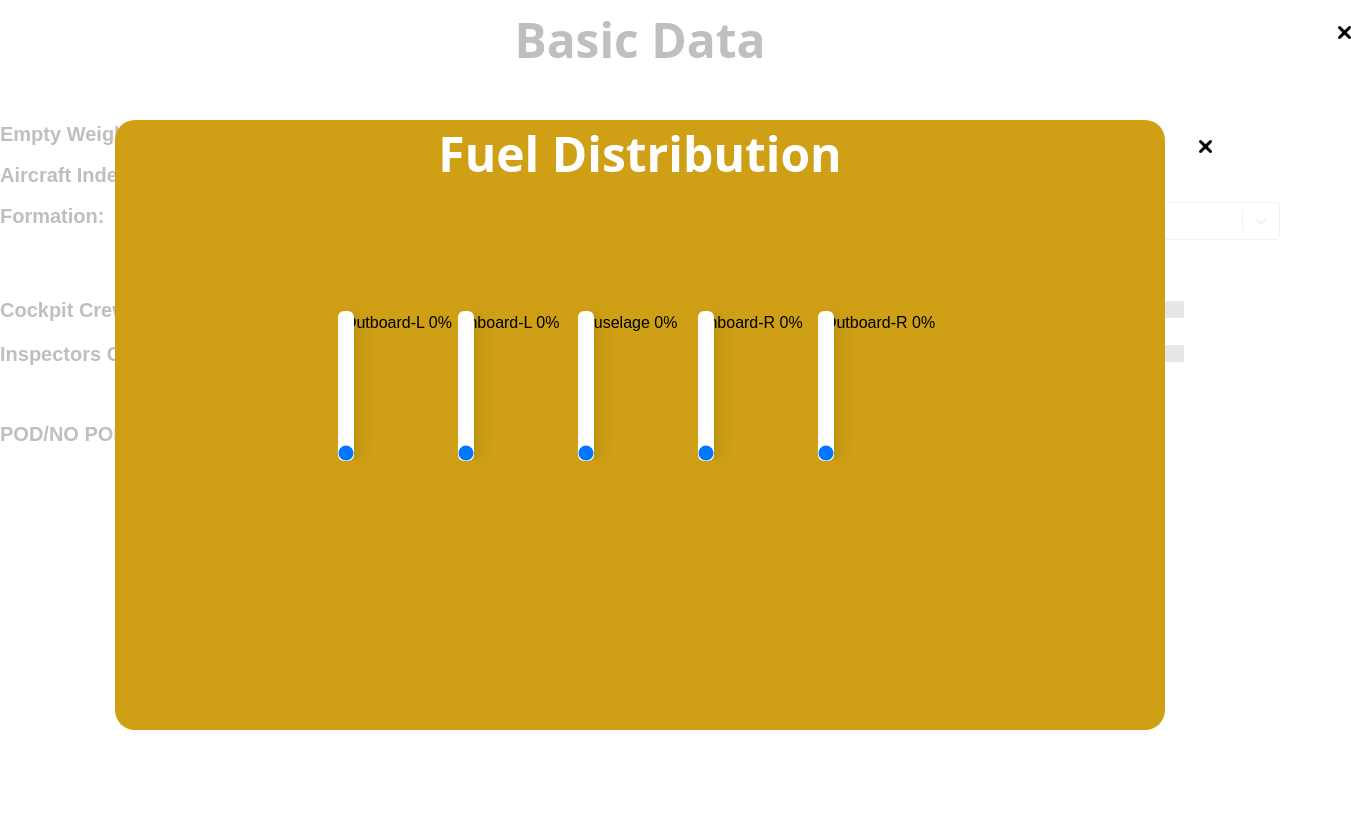
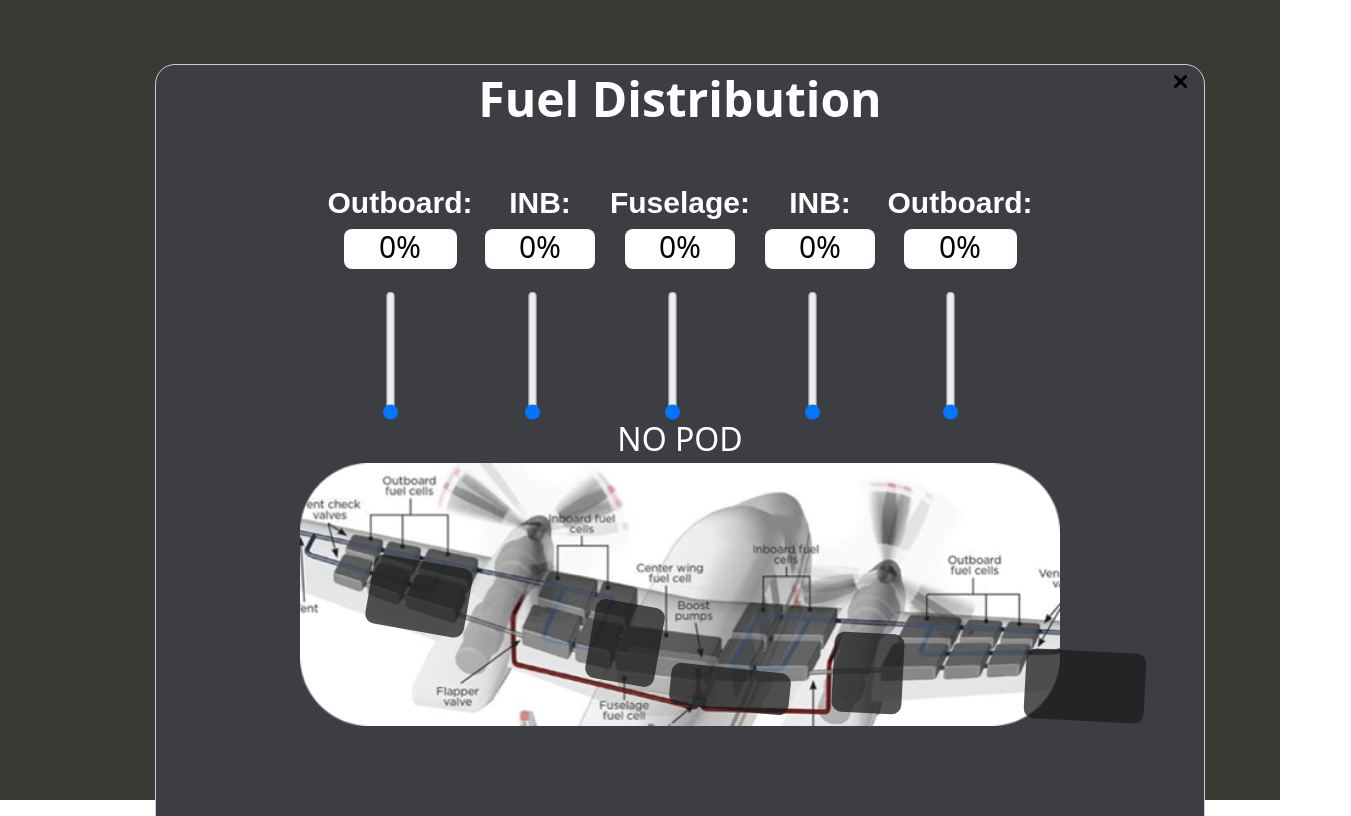
Before and after one commit to Cargo-Planners/CargoPlanner, a React (Create React App) app: page /basicData in a window 1280 px wide. Both pictures are taken after a click on the button 960 px from the left and 401 px from the top of the page. Shown: the whole page, 1351 px wide, since content can reach past the window. Built offline with nearby package versions, Linux system fonts and the light colour scheme; grey boxes are pictures that could not be loaded; what @material-tailwind/react would draw is missing.

Commit message:
Fuel Data styling

```diff
--- a/src/components/BasicData/BasicData.js
+++ b/src/components/BasicData/BasicData.js
@@ -29,19 +29,8 @@ const configs = [
 ];
 
 const BasicData = ({ setModalIsOpen }) => {
-  const {
-    cockpitCrew,
-    inspectorsCrew,
-    emptyWeight,
-    index,
-    config,
-    fuelPod,
-    slider1,
-    slider2,
-    slider3,
-    slider4,
-    slider5,
-  } = useSelector((state) => state.basicData);
+  const { cockpitCrew, inspectorsCrew, emptyWeight, index, config, fuelPod } =
+    useSelector((state) => state.basicData);
 
   const [Config, setConfig] = useState(null);
   const [fuelModalIsOpen, setFuelModalIsOpen] = useState(false);
@@ -49,7 +38,7 @@ const BasicData = ({ setModalIsOpen }) => {
   const dispatch = useDispatch();
 
   return (
-    <div id="modal-style">
+    <div>
       <button
         onClick={() => {
           setModalIsOpen(false);
@@ -144,8 +133,29 @@ const BasicData = ({ setModalIsOpen }) => {
 
       <Modal
         isOpen={fuelModalIsOpen}
-        className="modal"
         appElement={document.getElementById("root") || undefined}
+        style={{
+          overlay: {
+            position: "fixed",
+            top: 0,
+            left: 0,
+            right: 0,
+            bottom: 0,
+            backgroundColor: "#3A3A35",
+          },
+          content: {
+            backgroundColor: "#3D3E43",
+            display: "flex",
+            justifyContent: "center",
+            borderRadius: "20px",
+            width: "1050px",
+            height: "800px",
+            margin: "auto",
+            marginTop: "3vh",
+            padding: "10px",
+            position: "relative",
+          },
+        }}
       >
         <FuelData setFuelModalIsOpen={setFuelModalIsOpen} />
       </Modal>
--- a/src/components/BasicData/FuelData.js
+++ b/src/components/BasicData/FuelData.js
@@ -10,6 +10,7 @@ import {
   updateSlider5,
 } from "../../redux/EditBasicDataSlice";
 
+import fuelTank from "../../images/fuelTank.png";
 import Slider from "./Slider";
 import close from "../../icons/close.png";
 
@@ -25,17 +26,57 @@ const FuelData = ({ setFuelModalIsOpen }) => {
   const [Slider4, setSlider4] = useState();
   const [Slider5, setSlider5] = useState();
 
+  const s1Height = {
+    height: slider1 + "%",
+  };
+  const s2Height = {
+    height: slider2 + "%",
+  };
+  const s3Height = {
+    height: slider3 + "%",
+  };
+  const s4Height = {
+    height: slider4 + "%",
+  };
+
+  const s5Height = {
+    height: slider5 + "%",
+  };
+
   return (
-    <div id="modal-style">
+    <div
+      style={{
+        overlay: {
+          position: "fixed",
+          top: 0,
+          left: 0,
+          right: 0,
+          bottom: 0,
+          backgroundColor: "#3A3A35",
+          opacity: 0.95,
+        },
+        content: {
+          backgroundColor: "#CFA015",
+          display: "flex",
+
+          borderRadius: "20px",
+          width: "550px",
+          margin: "auto",
+          marginTop: "15vh",
+          padding: "10px",
+          position: "relative",
+        },
+      }}
+    >
       <button onClick={() => setFuelModalIsOpen(false)} id="close-fuel">
         <img src={close} alt="" />
       </button>
-      <h1 className=" text-5xl font-bold text-white text-center">
+      <h1 className=" text-5xl font-bold text-white text-center justify-self-center">
         Fuel Distribution
       </h1>
       <div id="fuel-silders">
         <Slider
-          label="Outboard-L"
+          label="Outboard:"
           value={slider1}
           changeValue={(Slider1) => {
             setSlider1(Slider1);
@@ -44,7 +85,7 @@ const FuelData = ({ setFuelModalIsOpen }) => {
         />
 
         <Slider
-          label="Inboard-L"
+          label="INB:"
           value={slider2}
           changeValue={(Slider2) => {
             setSlider2(Slider2);
@@ -53,7 +94,7 @@ const FuelData = ({ setFuelModalIsOpen }) => {
         />
 
         <Slider
-          label="Fuselage"
+          label="Fuselage:"
           value={slider3}
           changeValue={(Slider3) => {
             setSlider3(Slider3);
@@ -62,7 +103,7 @@ const FuelData = ({ setFuelModalIsOpen }) => {
         />
 
         <Slider
-          label="Inboard-R"
+          label="INB:"
           value={slider4}
           changeValue={(Slider4) => {
             setSlider4(Slider4);
@@ -70,7 +111,7 @@ const FuelData = ({ setFuelModalIsOpen }) => {
           }}
         />
         <Slider
-          label="Outboard-R"
+          label="Outboard:"
           value={slider5}
           changeValue={(Slider5) => {
             setSlider5(Slider5);
@@ -78,6 +119,25 @@ const FuelData = ({ setFuelModalIsOpen }) => {
           }}
         />
       </div>
+      <h1 id="podState">{fuelPod ? "POD" : "NO POD"}</h1>{" "}
+      <div id="plane-tanks" style={{ backgroundImage: `url(${fuelTank})` }}>
+        <div id="outboard1" className="tank-container">
+          <div id="tank-outBoard" style={s1Height}></div>
+        </div>
+        <div id="outboard2" className="tank-container">
+          <div id="tank-outBoard" style={s5Height}></div>
+        </div>
+
+        <div id="inboard1" className="tank-container">
+          <div id="tank-inBoard" style={s2Height}></div>
+        </div>
+        <div id="inboard2" className="tank-container">
+          <div id="tank-inBoard" style={s4Height}></div>
+        </div>
+        <div id="fuselage" className="tank-container">
+          <div id="tank-fuselage" style={s3Height}></div>
+        </div>
+      </div>
     </div>
   );
 };
--- a/src/components/BasicData/Slider.js
+++ b/src/components/BasicData/Slider.js
@@ -4,30 +4,24 @@ const Slider = ({ label, changeValue, value }) => {
   };
 
   return (
-    <div className="grid grid-rows-4">
-      <label className="m-1 row-span-1">
-        {label} {value + "%"}
-      </label>
-
+    <div className="grid grid-rows-4 place-content-center">
+      <div className="grid grid-rows-2 ">
+        <label id="data-col-h1">{label}</label>
+        <div className="bg-[#FFFFFF] mx-4 my-2 rounded-lg text-center text-3xl ">
+          <h1>{value + "%"}</h1>
+        </div>
+      </div>
+      <div>
         <input
           type="range"
           min="0"
           max="100"
           defaultValue={value}
-        className="
-        row-span-3
-          vertical
-          form-range
-            appearance-none
-            w-full
-            h-4
-            p-0
-            shadow-lg
-            rounded-md
-            focus:outline-none focus:ring-0 focus:shadow-none
-            "
+          id="fuel-silder"
+          className="justify-center"
           onChange={handleChange}
         />
+      </div>
     </div>
   );
 };
--- a/src/components/Grid/EditBasicDataButton.js
+++ b/src/components/Grid/EditBasicDataButton.js
@@ -13,8 +13,32 @@ const EditBasicDataButton = ({ img }) => {
       </button>
 
       <Modal
+        style={{
+          overlay: {
+            position: "fixed",
+            top: 0,
+            left: 0,
+            right: 0,
+            bottom: 0,
+            backgroundColor: "#3A3A35",
+            opacity: 0.97,
+          },
+          content: {
+            backgroundColor: "#CFA015",
+            display: "flex",
+            justifyContent: "center",
+            borderRadius: "20px",
+            height: "450px",
+            width: "580px",
+            margin: "auto",
+            marginTop: "15vh",
+            padding: "10px",
+            position: "relative",
+          },
+        }}
         isOpen={modalIsOpen}
-        className="modal"
+        // className="modal-basic-data"
+
         appElement={document.getElementById("root") || undefined}
       >
         <BasicData setModalIsOpen={setModalIsOpen} />
--- a/src/components/SideBar/SideBarItems.js
+++ b/src/components/SideBar/SideBarItems.js
@@ -50,12 +50,12 @@ const SideBarItems = (props, fabricRef) => {
         </div>
         {showDropDown && <DropDown />}
         <div className="flex  ">
-          <button className="font-bold">Help</button>
+          <button className="font-bold text-black">Help</button>
           <img className="my-auto h-5 w-5" src={helpIcon} alt="helpIcon" />
         </div>
       </div>
       <div className="flex ">
-        <button className="font-bold">Settings</button>
+        <button className="font-bold text-black">Settings</button>
         <img className="my-auto h-5 w-5" src={settingsIcon} alt="settingIcon" />
       </div>
     </div>
--- a/src/components/SideBar/SiderBarItem.js
+++ b/src/components/SideBar/SiderBarItem.js
@@ -3,7 +3,7 @@ import React from "react";
 const SiderBarItem = ({ Icon, buttonText }) => {
   return (
     <div className="flex justify-start gap-2 items-center truncate hover:bg-[#1E1E22] hover:text-white">
-      <button className="text-lg font-bold">{buttonText}</button>
+      <button className="text-lg font-bold text-black">{buttonText}</button>
       <Icon size={18} />
     </div>
   );
--- a/src/index.css
+++ b/src/index.css
@@ -4,6 +4,7 @@
 /* ===> Enabling Tailwind CSS */
 @tailwind utilities;
 /* ===> Enabling Tailwind CSS */
+
 
 
 /* Data Display CSS, Static Data & Critical Data*/
@@ -28,17 +29,7 @@
   @apply grid grid-cols-2 p-8 gap-7 mx-2;
 }
 
-.modal {
-  background-color: #CFA015;
-  display: flex;
-  justify-content: center;
-  border-radius: 20px;
-width: 1050px;
-height: 610px;
-margin:auto;
-margin-top: 15vh;
-padding: 10px;
-}
+
 
 p,
 label {
@@ -111,39 +102,127 @@ background-image: url();
 }
 /* Fuel Pod Data */
 
-#fuel-data {
-  @apply grid grid-cols-2 gap-2;
-}
+
 
 #fuel-silders {
   @apply mt-3 grid grid-cols-5;
-  padding: 120px;
-  width: 105vh;
-  height: 65vh;
+  padding: 30px;
+  width: 95vh;
+  height: 35vh;
 
 }
 
-#fuel-silder {
-  @apply mt-3 grid grid-cols-5 place-items-center;
-  padding: 120px;
-  width: 65vh;
-  height: 65vh;
+
+
+#fuel-silder{
+  @apply  grid grid-cols-5;
+  transform: rotate(-90deg) translate(-50%, -50%);
 }
 
 #fuel-img{
-  height: auto;
-  width: 2vw;
-  margin-left: 3em;
+  height: 5vh;
+  width: 3vw;
+  margin-left: 2em;
 
 }
 
-.vertical{
-  transform: translate(-50%,-50%) rotate(-90deg)
+#podState{
+  text-align: center;
+  color: #ffff;
+  font-size: 4vh;
+  font-weight: 500;
 }
 
-input[type="range"] {
-  width:150px;
+
+
+
+.tank-container
+{
+  background-color:#1b1b1b;
+  border-radius:10px;
 }
+#tank-outBoard{
+  background: #52db90;
+  width: 100v;
+  border-radius:10px;
+
+}
+ #outboard1 {
+position: relative;
+top: 98px;
+left: 69px;
+opacity: 0.75;
+width:100px;
+height:70px;
+transform: rotate(190deg);
+}
+
+#outboard2 {
+  position: relative;
+  top: 118px;
+  left: 725px;
+  opacity: 0.75;
+  width:120px;
+  height:70px;
+  transform: rotate(183deg);
+  }
+
+#tank-inBoard{
+  background: #5b52db;
+  width: 100v;
+  border-radius:10px;
+
+}
+ #inboard1 {
+position: relative;
+left: 290px;
+opacity: 0.75;
+width:70px;
+height:80px;
+transform: rotate(190deg);
+}
+
+#inboard2 {
+  position: relative;
+  left: 533px;
+  bottom: 50px;
+  opacity: 0.75;
+  width:70px;
+  height:80px;
+  transform: rotate(183deg);
+  }
+
+
+  #tank-fuselage{
+    background: #db5264;
+    width: 100v;
+    border-radius:10px;
+
+  }
+   #fuselage {
+  position: relative;
+  left: 370px;
+  bottom: 95px;
+  opacity: 0.75;
+  width:120px;
+  height:42px;
+  transform: rotate(186deg);
+  }
+
+
+
+
+
+#plane-tanks{
+  @apply  justify-center items-center ;
+
+  background-repeat:no-repeat;
+  background-size:100%;
+  width: 100%;
+  height: 35vh;
+
+}
+
 /* Input Variables CSS */
 
 #input-css {
@@ -163,21 +242,19 @@ input[type="range"] {
 
 /* next  */
 
-#modal-style{
-  position: relative;
-}
+
 #close{
   position: absolute;
   width: 1vw;
   top: 10px;
-  right: -83px;
+  right: 5px;
 }
 
 #close-fuel{
   position: absolute;
   width: 1vw;
   top: 10px;
-  right: -164px;
+  right: 5px;
 }
 /* first page image */
 
```
Also changed, not shown: src/components/SideBar/DropDown.js (+8 -6 lines), src/images/fuelTank.png (added). Lines whose indentation alone changed are shown as unchanged.
